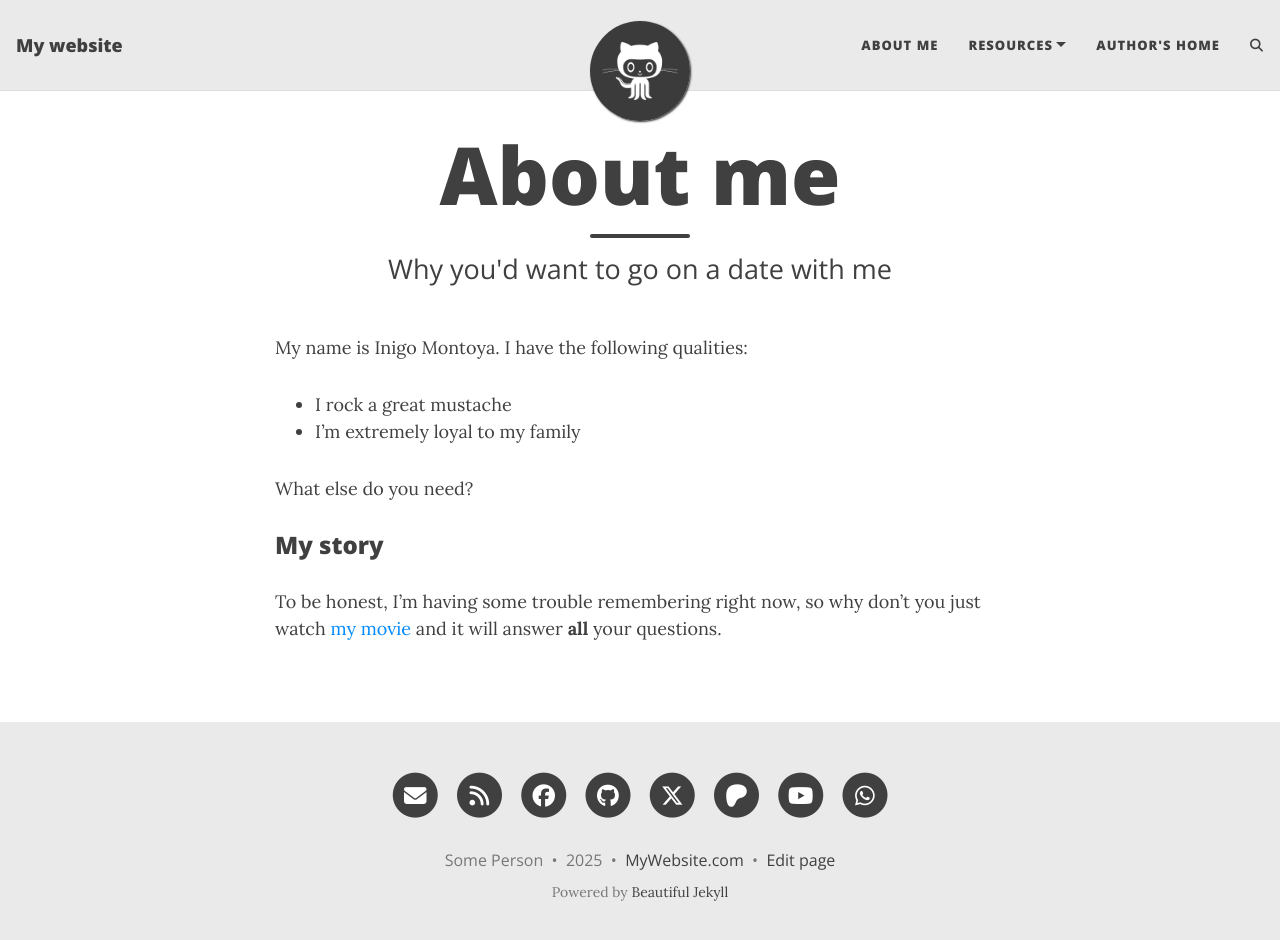
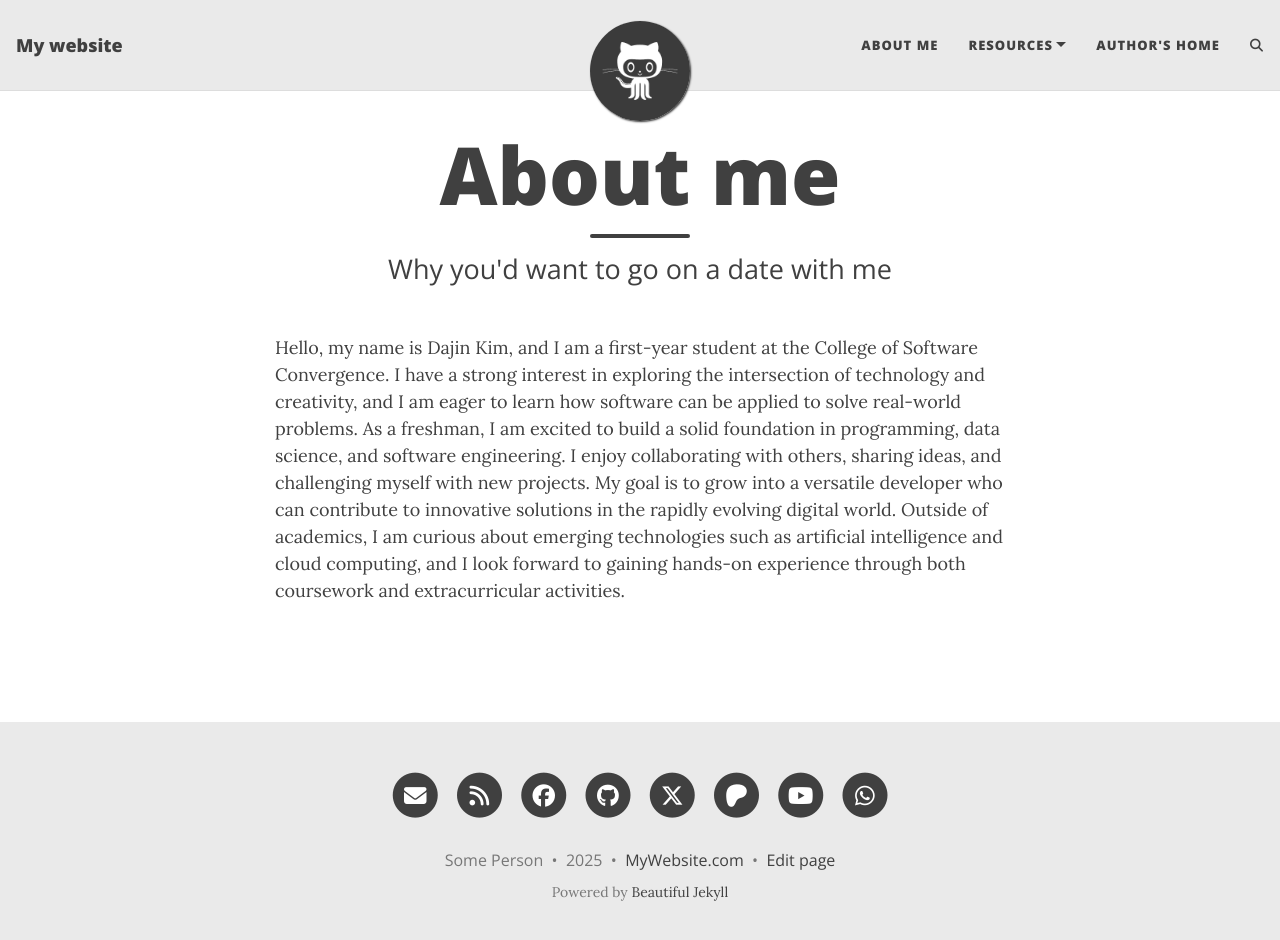
Before and after one commit to dajin61030/dajin61030.github.io, a Jekyll site: the page built from aboutme.md, in a window 1280 px wide and 953 px high. Shown: the top 940 px of the window. Built offline with Jekyll 4.4.1, drawn with Linux system fonts in a browser that asks for light colours; comment, search, counter and statistics services are not loaded.

Commit message:
Update aboutme.md

```diff
--- a/aboutme.md
+++ b/aboutme.md
@@ -4,13 +4,6 @@ title: About me
 subtitle: Why you'd want to go on a date with me
 ---
 
-My name is Inigo Montoya. I have the following qualities:
-
-- I rock a great mustache
-- I'm extremely loyal to my family
-
-What else do you need?
-
-### My story
-
-To be honest, I'm having some trouble remembering right now, so why don't you just watch [my movie](https://en.wikipedia.org/wiki/The_Princess_Bride_%28film%29) and it will answer **all** your questions.
+Hello, my name is Dajin Kim, and I am a first-year student at the College of Software Convergence. I have a strong interest in exploring the intersection of technology and creativity, and I am eager to learn how software can be applied to solve real-world problems.
+As a freshman, I am excited to build a solid foundation in programming, data science, and software engineering. I enjoy collaborating with others, sharing ideas, and challenging myself with new projects. My goal is to grow into a versatile developer who can contribute to innovative solutions in the rapidly evolving digital world.
+Outside of academics, I am curious about emerging technologies such as artificial intelligence and cloud computing, and I look forward to gaining hands-on experience through both coursework and extracurricular activities.
```
